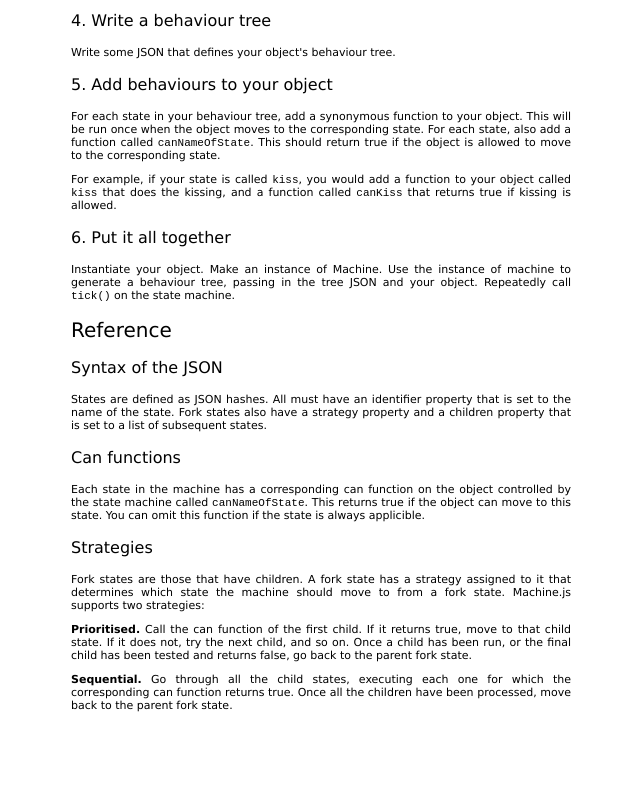
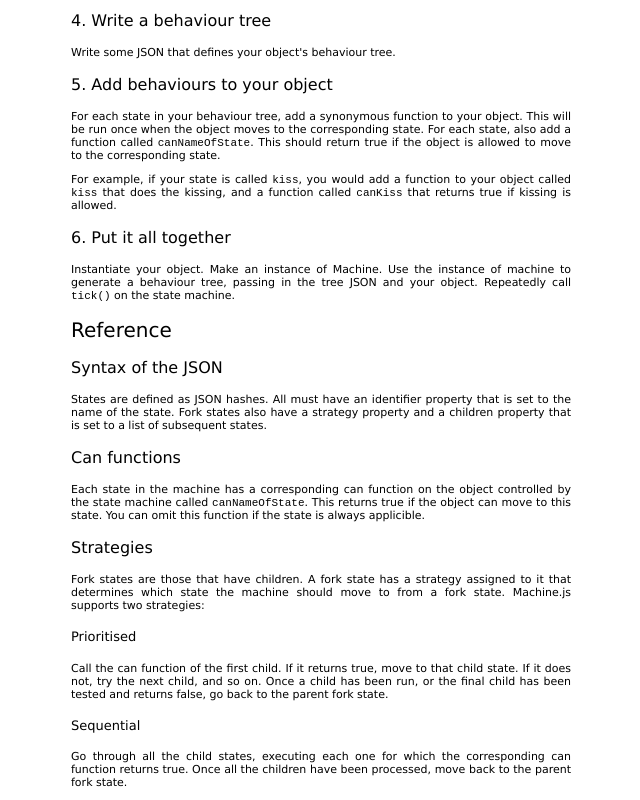
Before and after one commit to maryrosecook/machinejs, a plain HTML site: page index.html in a window 1280 px wide. Shown: the part 939-1739 px from the top of the page, without its empty margins (319-959 px from the left). Before the commit the page ends 1662 px from the top, so only its background shows below. Drawn offline with Linux system fonts and the light colour scheme.

Commit message:
better styling

```diff
--- a/index.html
+++ b/index.html
@@ -62,7 +62,7 @@
     &nbsp;by <a href='http://maryrosecook.com'>mary rose cook</a><br/>
     Make behaviour trees in JavaScript<br/>
 
-    <h2>What is it?</h2>
+    <h2>What is this library?</h2>
     <p>
       Machine.js lets you use a hierarchical state machine to control a JavaScript object.
     </p>
@@ -203,15 +203,19 @@
       to from a fork state.  Machine.js supports two strategies:
     </p>
 
+    <h4>Prioritised</h4>
+
     <p>
-      <strong>Prioritised.</strong>  Call the can function of the first child.  If it
+      Call the can function of the first child.  If it
       returns true, move to that child state.  If it does not, try the
       next child, and so on.  Once a child has been run, or the final
       child has been tested and returns false, go back to the parent fork state.
     </p>
 
+    <h4>Sequential</h4>
+
     <p>
-      <strong>Sequential.</strong>  Go through all the child states, executing each one
+      Go through all the child states, executing each one
       for which the corresponding can function returns true.  Once all
       the children have been processed, move back to the parent fork state.
     </p>
--- a/main.css
+++ b/main.css
@@ -13,5 +13,7 @@ a:visited { color:black; }
 h1 { font-size: 30px; font-weight:normal; margin-top:0; margin-left:-2px; padding:0; display:inline; }
 h2 { font-size: 20px; font-weight:normal; margin:0; margin-top:16px; margin-bottom:2px; }
 h3 { font-size: 16px; font-weight:normal;  }
+h4 { font-size: 13px; font-weight:normal;  }
+
 
 div.gist { padding: 8px 0 0 0; margin-bottom:18px; }
```
